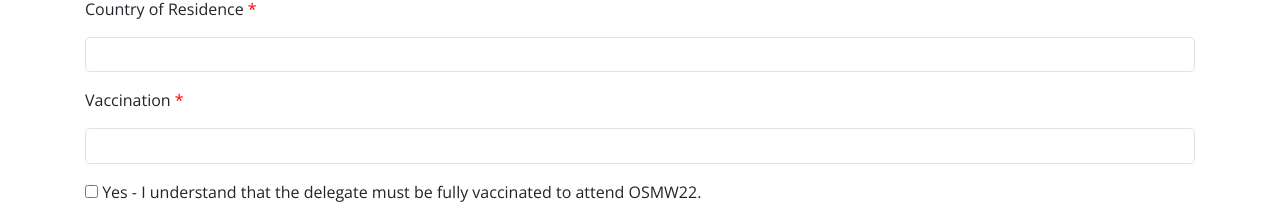
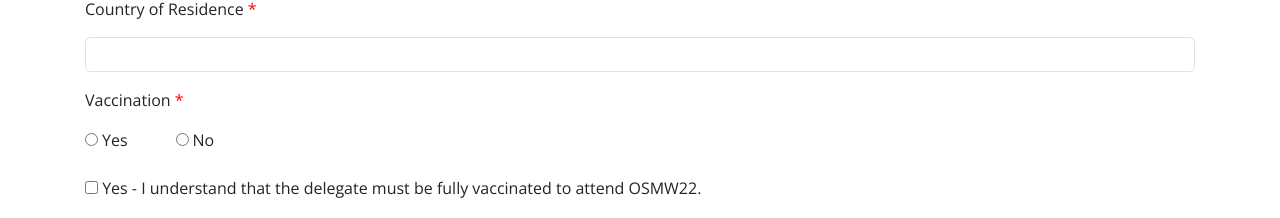
Before and after one commit to hoseinsedaqat/Osmw, a Vue app: page /attend in a window 1280 px wide. Shown: the part 3120-3338 px from the top of the page. Built offline with nearby package versions, Linux system fonts and the light colour scheme.

Commit message:
add/new-vaccination-on-website-attend-form

```diff
--- a/src/views/Attend/Components/AttendForm.vue
+++ b/src/views/Attend/Components/AttendForm.vue
@@ -111,7 +111,11 @@
           <div class="col-md-12">
             <div class="form-group">
               <p>Vaccination <span class="required">*</span></p>
-              <input type="text" class="w-100" v-model="vaccination" required />
+              <!-- <input type="text" class="w-100" v-model="vaccination" required /> -->
+              <input type="radio" name="Yes" id="Yes" value="Yes" v-model="vaccination">
+              <label for="Yes" class="mx-1 mr-5">Yes</label>
+              <input type="radio" name="No" id="No" value="No" v-model="vaccination">
+              <label for="No" class="mx-1">No</label>
             </div>
           </div>
         </div>
```
